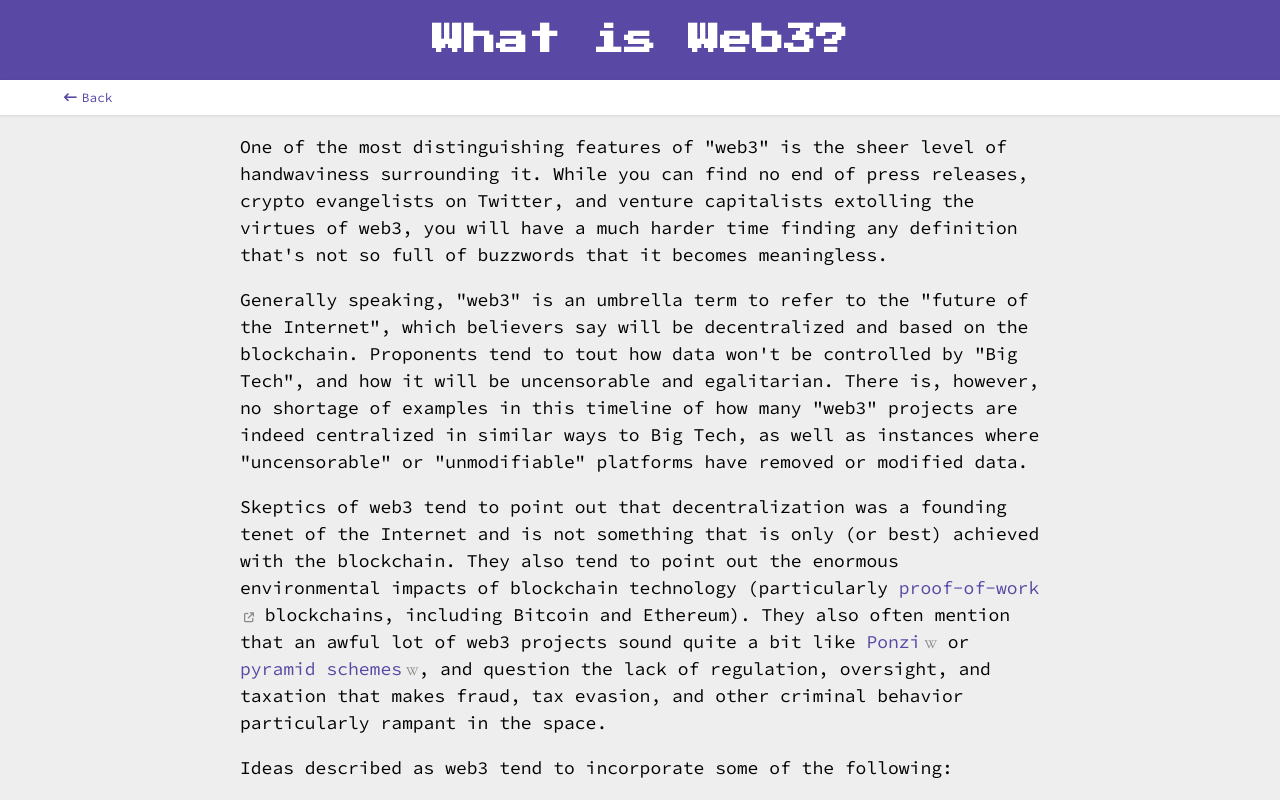
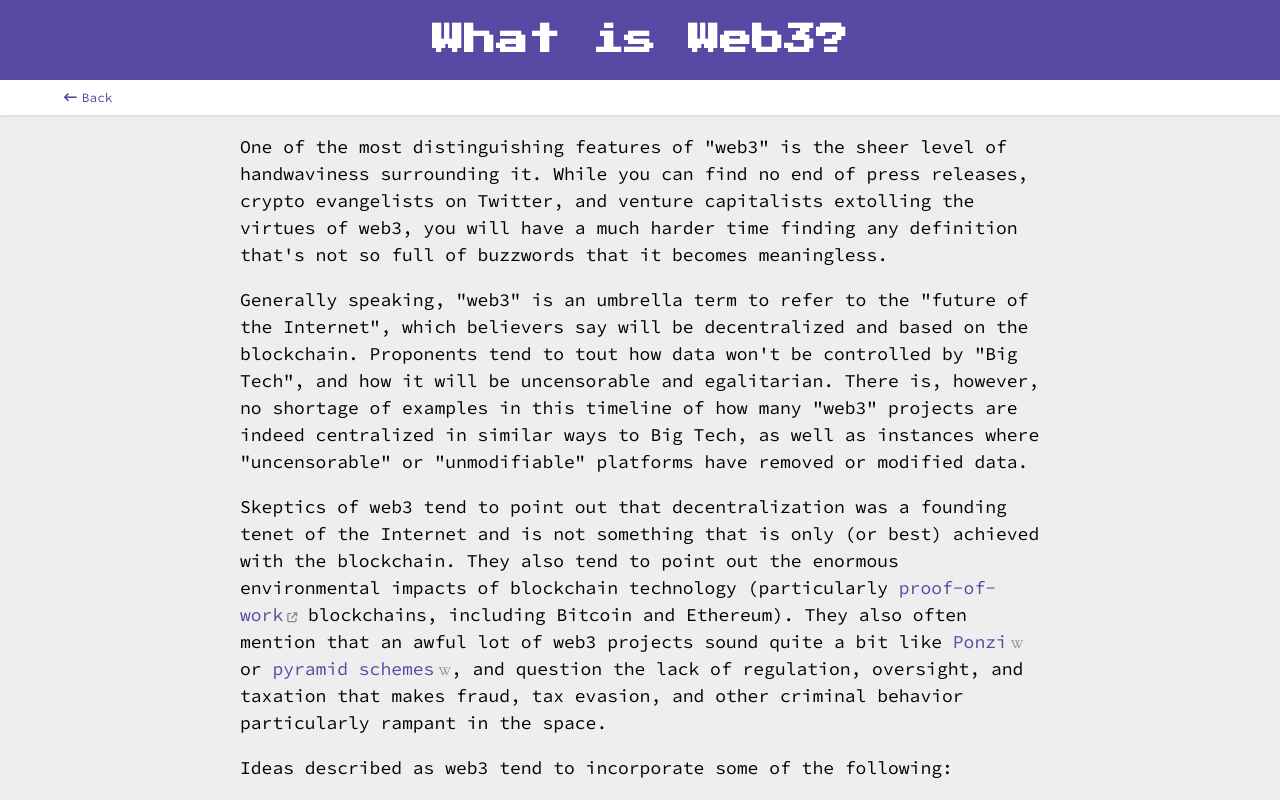
Before and after one commit to nakaohideo/web3-is-going-great, a Next.js app in the folder src/: page /what in a window 1280 px wide. Shown: the top 800 px of the page. Built offline with nearby package versions, Linux system fonts and the light colour scheme.

Commit message:
Better to have the underline than the text wrap

```diff
--- a/src/components/ExternalLink.js
+++ b/src/components/ExternalLink.js
@@ -2,8 +2,14 @@ import PropTypes from "prop-types";
 
 export default function ExternalLink({ children, href, ...rest }) {
   return (
-    <a target="_blank" rel="noopener" href={href} {...rest}>
-      {children}
+    <a
+      target="_blank"
+      rel="noopener"
+      className="external-link"
+      href={href}
+      {...rest}
+    >
+      <span>{children}</span>
     </a>
   );
 }
--- a/src/styles/main.sass
+++ b/src/styles/main.sass
@@ -425,14 +425,11 @@ img
 
 .generic-page, .timeline-body-text-wrapper
   a[href^="https://"], a[href^="http://"], a[href^="https://en.wikipedia.org/"]
+
     &::after
       color: $timestamp-color
       margin-left: 2px
-      display: inline-block
       vertical-align: middle
-
-    &:hover::after
-      text-decoration: none
 
   a[href^="https://"], a[href^="http://"]
     &::after
```
